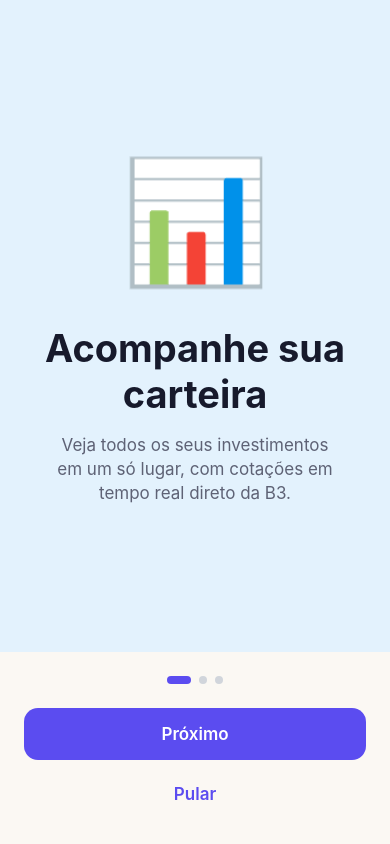
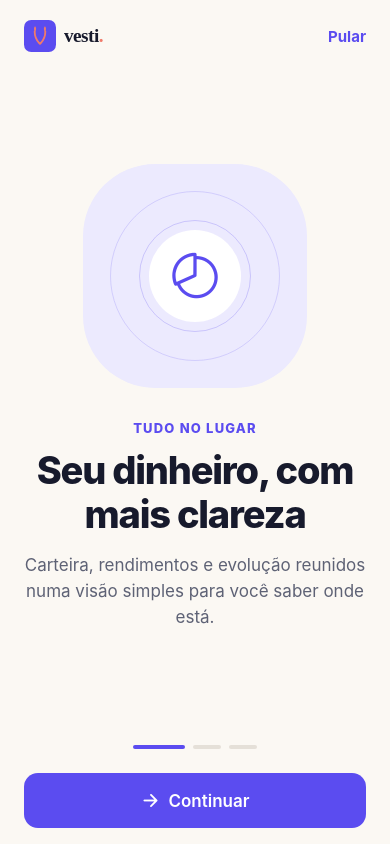
Before and after one commit to Rainanandrade/vesti, a React Native app: screen /Onboarding in a window 390 px wide. Built offline with nearby package versions, Linux system fonts and the light colour scheme.

Commit message:
feat: complete redesigned entry experience

```diff
--- a/src/screens/AuthScreen.tsx
+++ b/src/screens/AuthScreen.tsx
@@ -110,15 +110,16 @@ export default function AuthScreen() {
         style={{ flex: 1 }}
       >
         <ScrollView contentContainerStyle={styles.scroll} keyboardShouldPersistTaps="handled">
-          <View style={{ alignItems: 'center', marginBottom: spacing.lg }}>
-            <Logo size={88} />
+          <View style={styles.brandBlock}>
+            <Logo variant="wordmark" size={42} />
+            <View style={styles.brandRule} />
+            <Text style={styles.brandTitle}>Organize hoje. Decida melhor amanhã.</Text>
+            <Text style={styles.tagline}>Uma visão simples para cuidar da sua vida financeira.</Text>
           </View>
-          <Text style={styles.logo}>Vesti</Text>
-          <Text style={styles.tagline}>Sua carteira em tempo real</Text>
 
           {mode === 'sent' ? (
             <View style={styles.card}>
-              <Text style={styles.sentEmoji}>📬</Text>
+              <View style={styles.sentIcon}><Ionicons name="mail-open-outline" size={32} color={colors.primary} /></View>
               <Text style={styles.sentTitle}>Email enviado!</Text>
               <Text style={styles.sentText}>
                 {confirmationMsg ||
@@ -274,14 +275,16 @@ export default function AuthScreen() {
 }
 
 const styles = StyleSheet.create({
-  safe: { flex: 1, backgroundColor: colors.surface },
-  scroll: { padding: spacing.lg, paddingTop: spacing.xxl },
-  logo: { fontSize: fontSize.hero, fontWeight: 'bold', color: colors.primary, textAlign: 'center' },
-  tagline: { fontSize: fontSize.bodyLarge, color: colors.textSecondary, textAlign: 'center', marginBottom: spacing.xl },
+  safe: { flex: 1, backgroundColor: colors.background },
+  scroll: { width: '100%', maxWidth: 560, alignSelf: 'center', padding: spacing.lg, paddingTop: spacing.xl, paddingBottom: spacing.xxl },
+  brandBlock: { alignItems: 'center', marginBottom: spacing.xl },
+  brandRule: { width: 36, height: 3, borderRadius: radius.pill, backgroundColor: colors.primaryAccent, marginTop: spacing.lg, marginBottom: spacing.md },
+  brandTitle: { maxWidth: 430, fontSize: fontSize.heading, lineHeight: 34, fontWeight: '800', letterSpacing: -0.6, color: colors.text, textAlign: 'center' },
+  tagline: { maxWidth: 420, fontSize: fontSize.bodyLarge, lineHeight: 24, color: colors.textSecondary, textAlign: 'center', marginTop: spacing.sm },
   card: {
-    backgroundColor: colors.background,
-    borderRadius: radius.lg,
-    padding: spacing.lg,
+    backgroundColor: colors.surface,
+    borderRadius: radius.xl,
+    padding: spacing.xl,
     borderWidth: 1,
     borderColor: colors.border,
   },
@@ -331,7 +334,7 @@ const styles = StyleSheet.create({
   forgotTitle: { fontSize: fontSize.title, fontWeight: '700', color: colors.text },
   forgotSub: { fontSize: fontSize.body, color: colors.textSecondary, marginTop: spacing.xs, marginBottom: spacing.md, lineHeight: 20 },
 
-  sentEmoji: { fontSize: 64, textAlign: 'center' },
+  sentIcon: { width: 64, height: 64, borderRadius: 32, backgroundColor: colors.primaryLight, alignSelf: 'center', alignItems: 'center', justifyContent: 'center' },
   sentTitle: {
     fontSize: fontSize.title,
     fontWeight: 'bold',
--- a/src/screens/DashboardScreen.tsx
+++ b/src/screens/DashboardScreen.tsx
@@ -15,5 +15,5 @@ export default function DashboardScreen({ navigation }: any) {
   const monthlyBuys = operations.filter((o) => o.date.startsWith(month) && o.type === 'buy').reduce((sum, o) => sum + o.quantity * o.price, 0); const monthlyIncome = proventos.filter((p) => p.date.startsWith(month)).reduce((sum, p) => sum + p.amount, 0); const cashFlow = monthlyIncome - monthlyBuys;
   const hour = new Date().getHours(); const greeting = `${hour < 12 ? 'Bom dia' : hour < 18 ? 'Boa tarde' : 'Boa noite'}${user?.name ? `, ${user.name.split(' ')[0]}` : ''}`;
   const handleCoachAction = (action: CoachAction) => { const lower = action.title.toLowerCase(); if (lower.includes('aporte')) navigation.navigate('Aporte'); else if (lower.includes('ativo') || lower.includes('divers')) navigation.navigate('Investir'); else navigation.navigate('Planejar'); };
-  return <AppScreen refreshing={refreshing} onRefresh={onRefresh}><AppHeader eyebrow={greeting} title="Como você está hoje?" subtitle="Sua vida financeira em uma visão clara." onAvatar={() => navigation.navigate('Settings')} onNotifications={() => navigation.navigate('Alerts')} /><FinancialHero label="Patrimônio" value={fmtBRL(stats.totalCurrent)} change={stats.profitPct} changeLabel="desde seus aportes" privacyMode={privacyMode} onTogglePrivacy={togglePrivacy}>{snapshots.length > 1 ? <PortfolioChart data={snapshots.map((s) => ({ date: s.date, total: s.total }))} privacyMode={privacyMode} height={150} /> : null}</FinancialHero><TodaySignals cashFlow={cashFlow} profitPct={stats.profitPct} healthScore={health.score} /><VestiPrompt contextLabel="seu resumo financeiro" onPress={() => navigation.navigate('AIHub', { context: { source: 'today' } })} /><Section title="Seu mês até aqui" description="Movimentos organizados em ordem cronológica."><TodayTimeline items={timeline} onAdd={() => navigation.navigate('Operacoes')} /></Section><Section title="Próximos passos" description="Escolhidos a partir dos seus dados atuais."><TodayNextSteps actions={health.actions} onSelect={handleCoachAction} /></Section></AppScreen>;
+  return <AppScreen refreshing={refreshing} onRefresh={onRefresh}><AppHeader eyebrow={greeting} title="Como você está hoje?" subtitle="Sua vida financeira em uma visão clara." onAvatar={() => navigation.navigate('Settings')} onNotifications={() => navigation.navigate('Alerts')} /><FinancialHero label="Patrimônio" value={fmtBRL(stats.totalCurrent)} change={stats.profitPct} changeLabel="desde seus aportes" privacyMode={privacyMode} onTogglePrivacy={togglePrivacy}>{snapshots.length > 1 ? <PortfolioChart data={snapshots.map((s) => ({ date: s.date, total: s.total }))} privacyMode={privacyMode} height={150} /> : null}</FinancialHero><TodaySignals cashFlow={cashFlow} profitPct={stats.profitPct} healthScore={health.score} /><VestiPrompt contextLabel="seu resumo financeiro" onPress={() => navigation.navigate('AIHub', { context: { source: 'today' } })} /><Section title="Seu mês até aqui" description="Movimentos organizados em ordem cronológica."><TodayTimeline items={timeline} onAdd={() => navigation.navigate('Investir', { screen: 'Operacoes' })} /></Section><Section title="Próximos passos" description="Escolhidos a partir dos seus dados atuais."><TodayNextSteps actions={health.actions} onSelect={handleCoachAction} /></Section></AppScreen>;
 }
--- a/src/screens/OnboardingScreen.tsx
+++ b/src/screens/OnboardingScreen.tsx
@@ -1,127 +1,70 @@
-import { useRef, useState } from 'react';
-import {
-  Dimensions,
-  NativeScrollEvent,
-  NativeSyntheticEvent,
-  ScrollView,
-  StyleSheet,
-  Text,
-  View,
-} from 'react-native';
+import { useState } from 'react';
+import { Ionicons } from '@expo/vector-icons';
+import { Pressable, StyleSheet, Text, View } from 'react-native';
 import { SafeAreaView } from 'react-native-safe-area-context';
-import { colors, fontSize, radius, spacing } from '../theme/colors';
 import Button from '../components/Button';
+import Logo from '../components/Logo';
 import { useApp } from '../context/AppContext';
+import { palette, radii, space, typeScale } from '../theme/tokens';
 
-const { width } = Dimensions.get('window');
+type IconName = keyof typeof Ionicons.glyphMap;
 
-const slides = [
-  {
-    emoji: '📊',
-    title: 'Acompanhe sua carteira',
-    description: 'Veja todos os seus investimentos em um só lugar, com cotações em tempo real direto da B3.',
-    bg: '#E3F2FD',
-  },
-  {
-    emoji: '🎯',
-    title: 'Metas sem limite',
-    description: 'Defina metas progressivas e celebre cada conquista. Quanto mais você avança, novas metas aparecem.',
-    bg: '#FFF3E0',
-  },
-  {
-    emoji: '🤖',
-    title: 'Entenda cada decisão',
-    description: 'Explicações simples sobre P/L, dividendos e tudo mais. Sem precisar ser especialista pra investir bem.',
-    bg: '#E8F8EE',
-  },
+const slides: Array<{ eyebrow: string; title: string; description: string; icon: IconName; tint: string }> = [
+  { eyebrow: 'Tudo no lugar', title: 'Seu dinheiro, com mais clareza', description: 'Carteira, rendimentos e evolução reunidos numa visão simples para você saber onde está.', icon: 'pie-chart-outline', tint: palette.brandSoft },
+  { eyebrow: 'Planos possíveis', title: 'Transforme intenção em próximos passos', description: 'Organize metas e aportes com recomendações que respeitam o seu momento.', icon: 'flag-outline', tint: palette.accentSoft },
+  { eyebrow: 'Decisões conscientes', title: 'Entenda antes de decidir', description: 'O Vesti traduz seus números e explica o que merece atenção, sem complicar.', icon: 'sparkles-outline', tint: palette.successSoft },
 ];
 
 export default function OnboardingScreen() {
   const { finishOnboarding } = useApp();
-  const scrollRef = useRef<ScrollView>(null);
   const [page, setPage] = useState(0);
+  const slide = slides[page];
   const isLast = page === slides.length - 1;
 
-  const handleScroll = (e: NativeSyntheticEvent<NativeScrollEvent>) => {
-    const next = Math.round(e.nativeEvent.contentOffset.x / width);
-    if (next !== page) setPage(next);
-  };
-
-  const handleNext = () => {
-    if (isLast) finishOnboarding();
-    else scrollRef.current?.scrollTo({ x: width * (page + 1), animated: true });
-  };
-
   return (
-    <SafeAreaView style={styles.container} edges={['bottom']}>
-      <ScrollView
-        ref={scrollRef}
-        horizontal
-        pagingEnabled
-        showsHorizontalScrollIndicator={false}
-        onScroll={handleScroll}
-        scrollEventThrottle={16}
-      >
-        {slides.map((s, i) => (
-          <View key={i} style={[styles.slide, { width, backgroundColor: s.bg }]}>
-            <Text style={styles.emoji}>{s.emoji}</Text>
-            <Text style={styles.title}>{s.title}</Text>
-            <Text style={styles.description}>{s.description}</Text>
+    <SafeAreaView style={styles.safe}>
+      <View style={styles.shell}>
+        <View style={styles.topBar}>
+          <Logo variant="wordmark" size={32} />
+          {!isLast ? <Pressable accessibilityRole="button" onPress={finishOnboarding} hitSlop={12}><Text style={styles.skip}>Pular</Text></Pressable> : <View style={styles.skipPlaceholder} />}
+        </View>
+        <View style={styles.content}>
+          <View style={[styles.illustration, { backgroundColor: slide.tint }]}>
+            <View style={styles.orbitLarge} />
+            <View style={styles.orbitSmall} />
+            <View style={styles.iconDisc}><Ionicons name={slide.icon} size={52} color={palette.brand} /></View>
           </View>
-        ))}
-      </ScrollView>
-
-      <View style={styles.bottom}>
-        <View style={styles.dots}>
-          {slides.map((_, i) => (
-            <View key={i} style={[styles.dot, page === i && styles.dotActive]} />
-          ))}
+          <Text style={styles.eyebrow}>{slide.eyebrow}</Text>
+          <Text style={styles.title}>{slide.title}</Text>
+          <Text style={styles.description}>{slide.description}</Text>
         </View>
-        <Button title={isLast ? 'Começar' : 'Próximo'} onPress={handleNext} />
-        {!isLast && (
-          <Button
-            title="Pular"
-            variant="ghost"
-            onPress={() => finishOnboarding()}
-            style={{ marginTop: spacing.sm }}
-          />
-        )}
+        <View style={styles.footer}>
+          <View style={styles.progress} accessibilityLabel={`Etapa ${page + 1} de ${slides.length}`}>
+            {slides.map((_, index) => <View key={index} style={[styles.progressTrack, index === page && styles.progressActive]} />)}
+          </View>
+          <Button title={isLast ? 'Começar agora' : 'Continuar'} onPress={() => isLast ? finishOnboarding() : setPage((current) => current + 1)} icon={<Ionicons name="arrow-forward" size={20} color={palette.canvasRaised} />} />
+        </View>
       </View>
     </SafeAreaView>
   );
 }
 
 const styles = StyleSheet.create({
-  container: { flex: 1, backgroundColor: colors.background },
-  slide: {
-    flex: 1,
-    justifyContent: 'center',
-    alignItems: 'center',
-    paddingHorizontal: spacing.xl,
-  },
-  emoji: { fontSize: 120, marginBottom: spacing.xl },
-  title: {
-    fontSize: fontSize.display,
-    fontWeight: 'bold',
-    color: colors.text,
-    textAlign: 'center',
-    marginBottom: spacing.md,
-  },
-  description: {
-    fontSize: fontSize.bodyLarge,
-    color: colors.textSecondary,
-    textAlign: 'center',
-    lineHeight: 24,
-    paddingHorizontal: spacing.md,
-  },
-  bottom: { paddingHorizontal: spacing.lg, paddingBottom: spacing.lg, paddingTop: spacing.lg },
-  dots: { flexDirection: 'row', justifyContent: 'center', marginBottom: spacing.lg },
-  dot: {
-    width: 8,
-    height: 8,
-    borderRadius: radius.pill,
-    backgroundColor: '#D1D5DB',
-    marginHorizontal: 4,
-  },
-  dotActive: { backgroundColor: colors.primary, width: 24 },
+  safe: { flex: 1, backgroundColor: palette.canvas },
+  shell: { flex: 1, width: '100%', maxWidth: 620, alignSelf: 'center', paddingHorizontal: space.xl },
+  topBar: { minHeight: 72, flexDirection: 'row', alignItems: 'center', justifyContent: 'space-between' },
+  skip: { color: palette.brand, fontSize: typeScale.body, fontWeight: '700' },
+  skipPlaceholder: { width: 36 },
+  content: { flex: 1, justifyContent: 'center', alignItems: 'center', paddingBottom: space.xl },
+  illustration: { width: 224, height: 224, borderRadius: 72, alignItems: 'center', justifyContent: 'center', overflow: 'hidden', marginBottom: space.xxl },
+  orbitLarge: { position: 'absolute', width: 170, height: 170, borderRadius: 85, borderWidth: 1, borderColor: 'rgba(91,76,240,0.18)' },
+  orbitSmall: { position: 'absolute', width: 112, height: 112, borderRadius: 56, borderWidth: 1, borderColor: 'rgba(91,76,240,0.24)' },
+  iconDisc: { width: 92, height: 92, borderRadius: 46, backgroundColor: palette.canvasRaised, alignItems: 'center', justifyContent: 'center' },
+  eyebrow: { color: palette.brand, fontSize: typeScale.label, fontWeight: '800', letterSpacing: 1.2, textTransform: 'uppercase', marginBottom: space.md },
+  title: { color: palette.ink, fontSize: typeScale.display, lineHeight: 44, fontWeight: '800', letterSpacing: -1.2, textAlign: 'center', maxWidth: 520 },
+  description: { color: palette.inkSecondary, fontSize: typeScale.bodyLarge, lineHeight: 26, textAlign: 'center', maxWidth: 470, marginTop: space.lg },
+  footer: { paddingBottom: space.lg },
+  progress: { flexDirection: 'row', gap: space.sm, justifyContent: 'center', marginBottom: space.xl },
+  progressTrack: { width: 28, height: 4, borderRadius: radii.pill, backgroundColor: palette.border },
+  progressActive: { width: 52, backgroundColor: palette.brand },
 });
--- a/src/screens/PinScreen.tsx
+++ b/src/screens/PinScreen.tsx
@@ -185,7 +185,7 @@ export default function PinScreen() {
         ].map((row, r) => (
           <View key={r} style={styles.row}>
             {row.map((k, i) => {
-              if (k === '') return <View key={i} style={styles.key} />;
+              if (k === '') return <View key={i} style={styles.keySpacer} />;
               if (k === 'back')
                 return (
                   <TouchableOpacity key={i} style={styles.key} onPress={backspace}>
@@ -322,8 +322,8 @@ const styles = StyleSheet.create({
   },
   dotFilled: { backgroundColor: colors.primary, borderColor: colors.primary },
   shake: { transform: [{ translateX: 6 }] },
-  pad: { paddingHorizontal: spacing.xl, paddingBottom: spacing.xl },
-  row: { flexDirection: 'row', justifyContent: 'space-around', marginVertical: spacing.sm },
+  pad: { width: '100%', maxWidth: 360, alignSelf: 'center', paddingHorizontal: spacing.md, paddingBottom: spacing.xl },
+  row: { flexDirection: 'row', justifyContent: 'space-between', marginVertical: spacing.sm },
   key: {
     width: 72,
     height: 72,
@@ -333,6 +333,7 @@ const styles = StyleSheet.create({
     justifyContent: 'center',
   },
   keyText: { fontSize: 28, fontWeight: '500', color: colors.text },
+  keySpacer: { width: 72, height: 72 },
   logoutBtn: { alignItems: 'center', paddingBottom: spacing.xl },
   logoutText: { color: colors.textSecondary, fontSize: fontSize.body },
   footerActions: { alignItems: 'center', paddingBottom: spacing.xl, gap: spacing.md as any },
```
Also changed, not shown: 1 other file (tests, documents, lock files or other folders).
